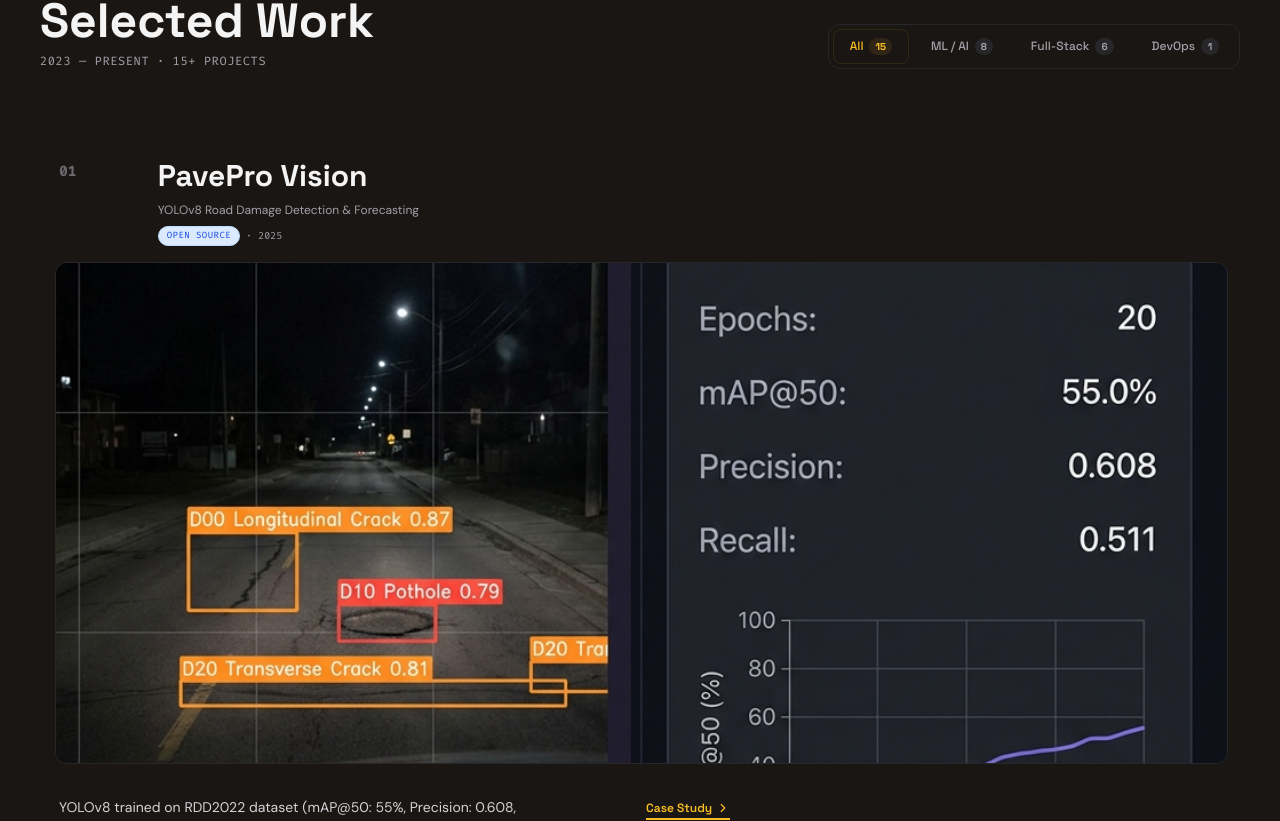
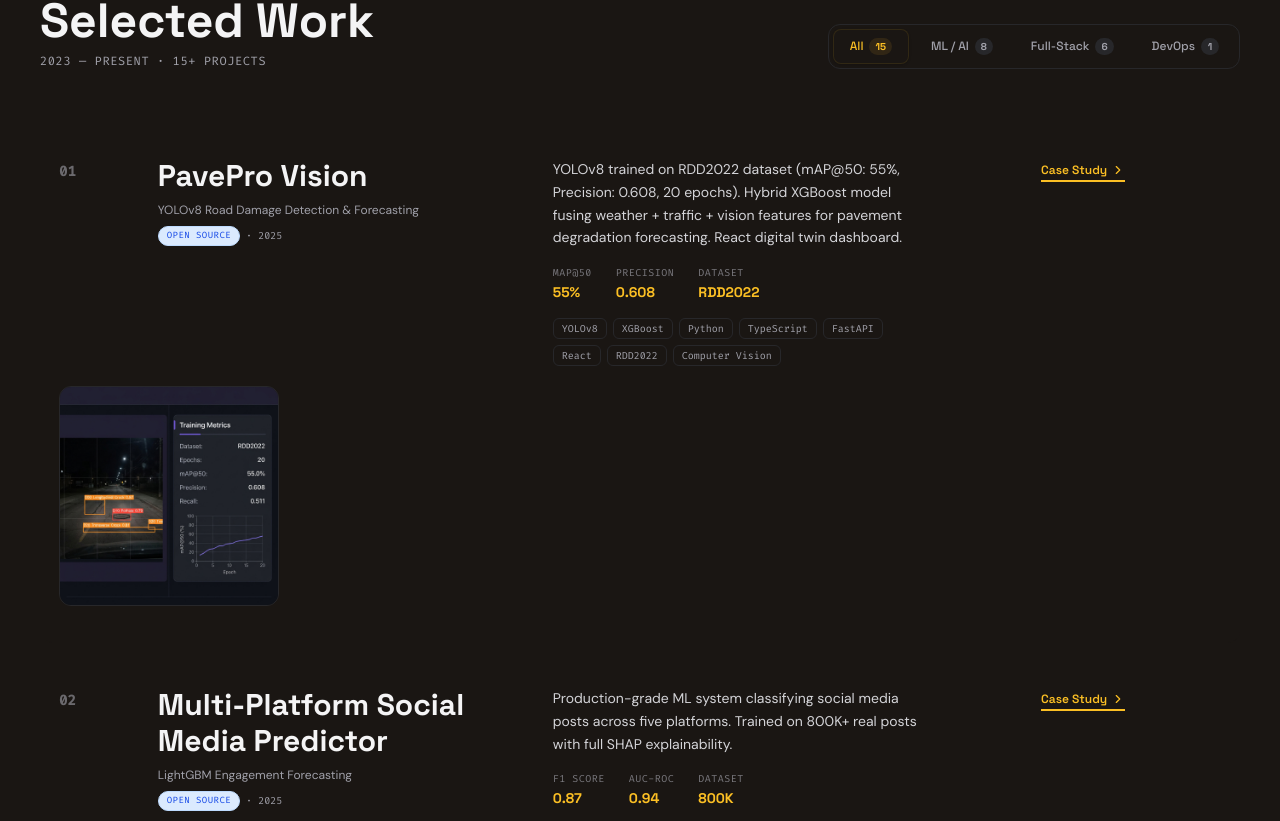
Before and after one commit to anshumanvatsa/portfolio, a React (Vite) app: page / in a window 1280 px wide. Shown: the part 1034-1855 px from the top of the page. Built offline with nearby package versions, Linux system fonts and the light colour scheme; a web font is replaced by a local one.

Commit message:
style: fix project card image layout and metadata color

```diff
--- a/index.html
+++ b/index.html
@@ -30,7 +30,7 @@
     <link rel="stylesheet" href="https://fonts.googleapis.com/css2?family=Material+Symbols+Outlined:opsz,wght,FILL,GRAD@20..48,100..700,0..1,-50..200" />
 
     <!-- Theme color for mobile browsers -->
-    <meta name="theme-color" content="#6c47ff" />
+    <meta name="theme-color" content="#0D0B08" />
   </head>
   <body>
     <div id="root"></div>
--- a/src/App.tsx
+++ b/src/App.tsx
@@ -23,7 +23,7 @@
   { label: 'Technologies', value: '30+', icon: Layers, color: '#fcd34d' },
 ];
 
-const PHRASES = ['ML Engineer.', 'Full-Stack Dev.', 'AI Researcher.', 'ML Engineer · Full-Stack Developer · DevOps Engineer.', 'Open Source Builder.'];
+const PHRASES = ['ML Engineer.', 'Full-Stack Dev.', 'AI Researcher.', 'ML Engineer · Full-Stack Developer.', 'Open Source Builder.'];
 
 // Animated number counter
 function Counter({ target, suffix = '' }: { target: number; suffix?: string }) {
@@ -425,7 +425,7 @@
 
                       {/* Preview image (if any) */}
                       {proj.previewImage && (
-                        <div className="md:col-span-12 -mx-1 -mt-1 mb-3 rounded-xl overflow-hidden border border-surface-container-high bg-[#0a0a12] aspect-[21/9]">
+                        <div className="md:col-span-3 mb-4 md:mb-0 rounded-xl overflow-hidden border border-surface-container-high bg-[#0a0a12] aspect-video md:aspect-square max-h-[220px] md:order-last">
                           <img
                             src={`${import.meta.env.BASE_URL}${proj.previewImage.slice(1)}`}
                             alt={`${proj.title} preview`}
@@ -435,7 +435,7 @@
                         </div>
                       )}
                       {/* Description + metrics + tags */}
-                      <div className="md:col-span-5">
+                      <div className="md:col-span-4">
                         <p className="font-sans text-sm text-on-surface-variant leading-relaxed mb-4">{proj.shortDesc}</p>
                         {/* Metrics */}
                         <div className="hidden md:flex items-center gap-6 mb-4">
```
